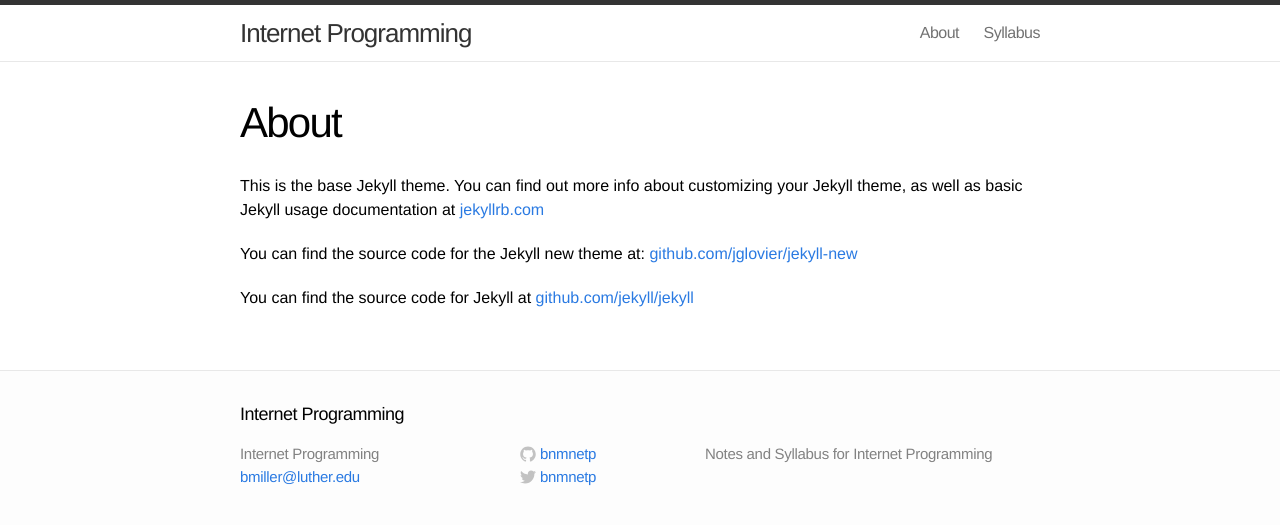
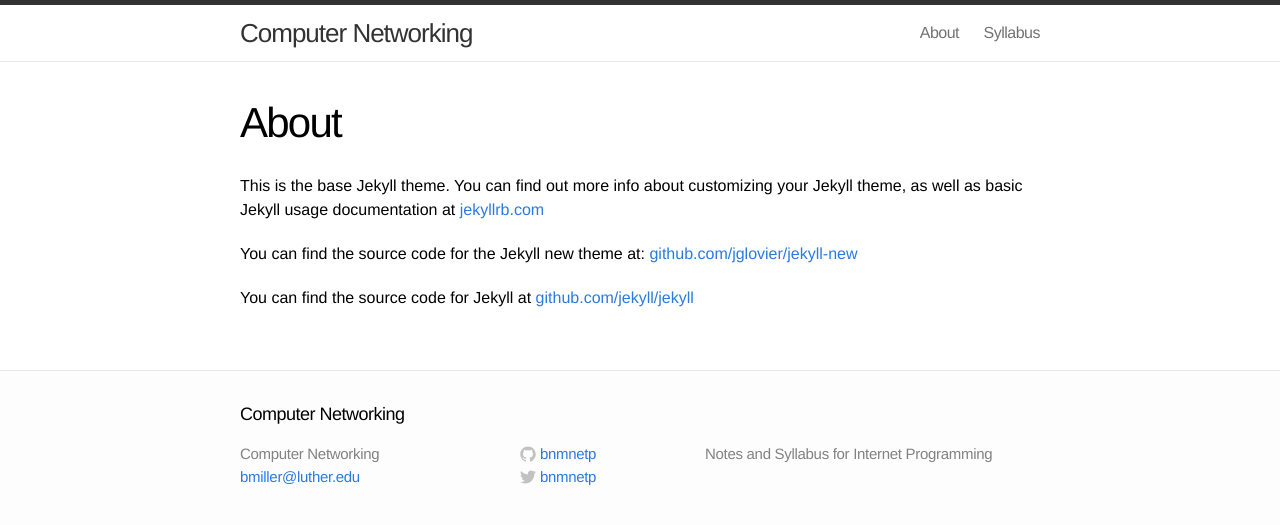
Before and after one commit to bnmnetp/CS341, a Jekyll site: the page built from about.md, in a window 1280 px wide. Shown: the top 525 px of the page. Built offline with Jekyll 4.4.1, drawn with Linux system fonts in a browser that asks for light colours.

Commit message:
update config

```diff
--- a/_config.yml
+++ b/_config.yml
@@ -1,9 +1,9 @@
 # Site settings
-title: Internet Programming
+title: Computer Networking
 email: bmiller@luther.edu
 description: "Notes and Syllabus for Internet Programming"
-baseurl: "http://bnmnetp.github.io/CS365/"
-url: "http://reputablejournal.com"
+baseurl: "http://bnmnetp.github.io/CS341/"
+url: "http://bnmnetp.github.io"
 twitter_username: bnmnetp
 github_username:  bnmnetp
 
```
